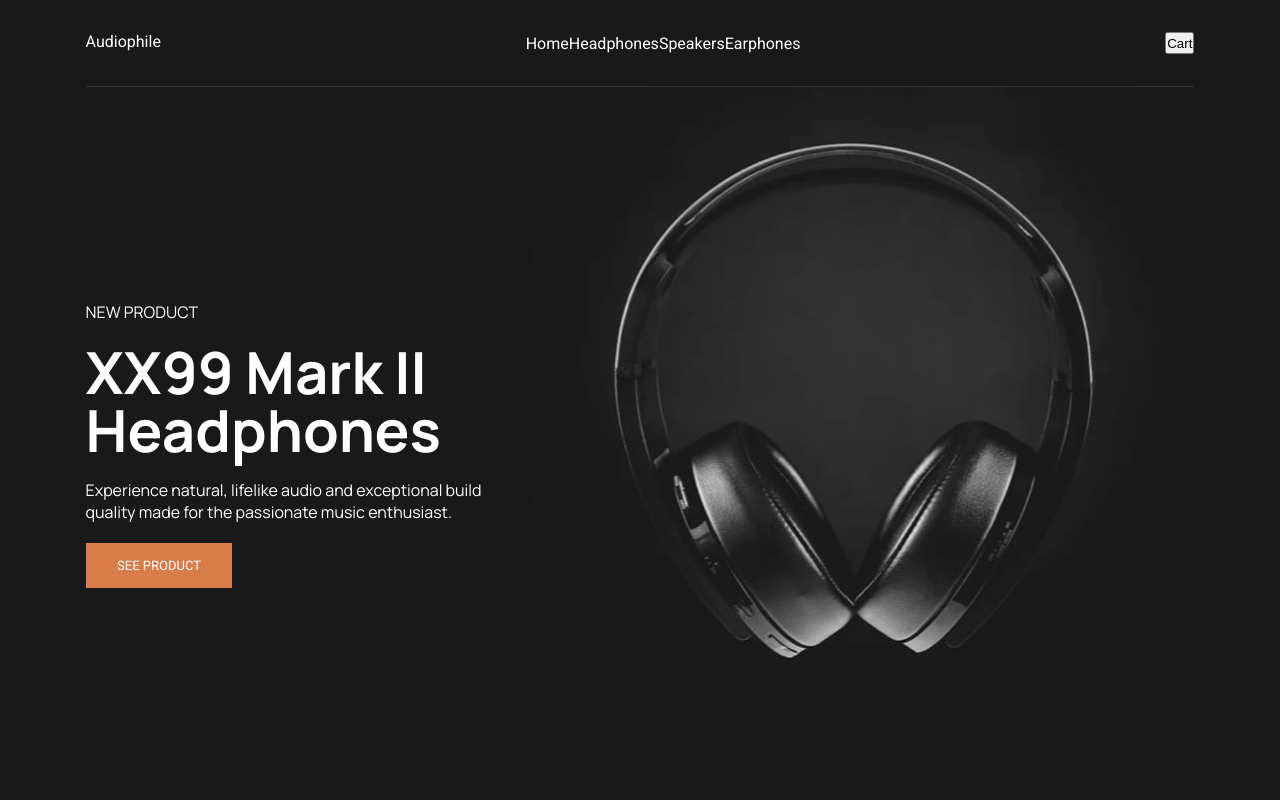
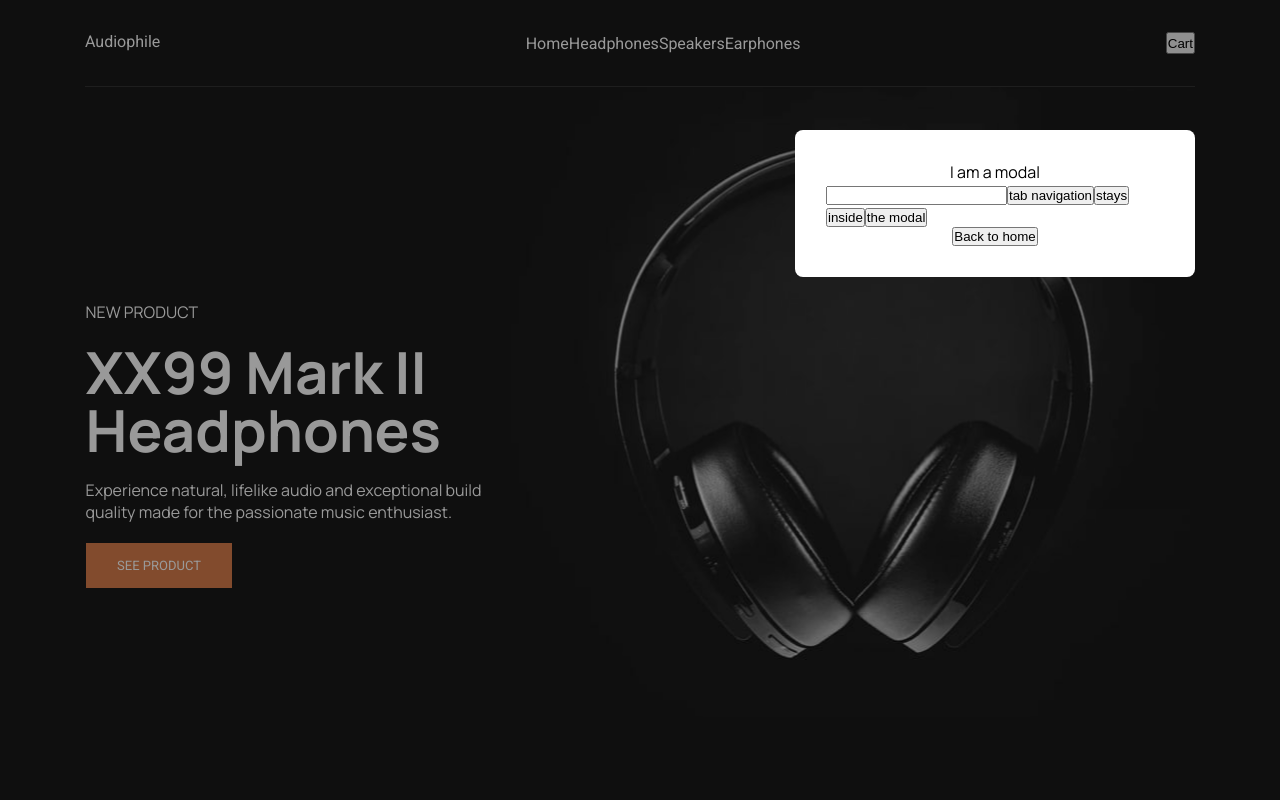
Before and after one commit to bibilashvili-nugo/E-Commerce, a React (Vite) app: page / in a window 1280 px wide. Both pictures are taken after a click on the button "Cart". Shown: the top 800 px of the page. Built offline with nearby package versions, Linux system fonts and the light colour scheme.

Commit message:
lesson 7
update

```diff
--- a/package.json
+++ b/package.json
@@ -10,10 +10,12 @@
     "preview": "vite preview"
   },
   "dependencies": {
+    "@types/react-modal": "^3.16.3",
     "classnames": "^2.5.1",
     "json-server": "^1.0.0-beta.1",
     "react": "^18.2.0",
     "react-dom": "^18.2.0",
+    "react-modal": "^3.16.1",
     "react-router-dom": "^6.23.1"
   },
   "devDependencies": {
--- a/src/components/navbar/Navbar.tsx
+++ b/src/components/navbar/Navbar.tsx
@@ -1,7 +1,13 @@
+import { useState } from "react";
 import "./navbar.css";
+import Modal from "react-modal";
+import { useNavigate } from "react-router-dom";
 
 const Navbar = () => {
+  const [modalIsOpen, setIsOpen] = useState(false);
+  const navigate = useNavigate();
   return (
+    <>
       <header className="navbar">
         <div className="container navbar-container">
           <a href="#" className="navbar-logo">
@@ -13,9 +19,38 @@ const Navbar = () => {
             <a href="#">Speakers</a>
             <a href="#">Earphones</a>
           </nav>
-        <button className="navbar-cart-btn">Cart</button>
+          <button onClick={() => setIsOpen(true)} className="navbar-cart-btn">
+            Cart
+          </button>
         </div>
       </header>
+
+      <Modal
+        onAfterOpen={() => (document.body.style.overflow = "hidden")}
+        onAfterClose={() => (document.body.style.overflow = "auto")}
+        className="card-modal"
+        isOpen={modalIsOpen}
+        shouldCloseOnOverlayClick={true}
+        onRequestClose={() => setIsOpen(false)}
+      >
+        <div>I am a modal</div>
+        <form>
+          <input />
+          <button>tab navigation</button>
+          <button>stays</button>
+          <button>inside</button>
+          <button>the modal</button>
+        </form>
+        <button
+          onClick={() => {
+            setIsOpen(false);
+            navigate("/checkout");
+          }}
+        >
+          Back to home
+        </button>
+      </Modal>
+    </>
   );
 };
 
--- a/src/components/navbar/navbar.css
+++ b/src/components/navbar/navbar.css
@@ -1,6 +1,6 @@
 .navbar {
   background-color: #191919;
-  padding: 0 24px;
+  /* padding: 0 24px; */
   color: white;
 }
 
--- a/src/components/ui/input/Input.tsx
+++ b/src/components/ui/input/Input.tsx
@@ -7,6 +7,8 @@ type InputProps = {
   placeholder?: string;
   label?: null | string;
   id?: string;
+  errorMsg?: string;
+  name?: string;
 };
 
 const Input = ({
@@ -15,32 +17,40 @@ const Input = ({
   placeholder = "",
   label = null,
   id = "",
+  errorMsg = "",
+  name = "",
 }: InputProps) => {
   // space
 
   if (type === "radio") {
-    <div>
-      <input
-        type="radio"
-        id={id}
+    return (
+      <div
         className={classNames({
-          "input-error": isError,
+          "radio-input-wrapper": true,
+          error: isError,
         })}
-      />
-      {label ? <label htmlFor={id}>{label}</label> : null}
-    </div>;
+      >
+        <input type="radio" name={name} id={id} className={classNames({})} />
+        {label ? <label htmlFor={id}>{label}</label> : null}
+      </div>
+    );
   }
 
   return (
     <>
       {/* <input className={`input ${isError ? "input-error" : ""}`} type={type} /> */}
-      <div className="input-wrapper">
+      <div
+        className={classNames({
+          "input-wrapper": true,
+          error: isError,
+        })}
+      >
         {label ? <label htmlFor={id}>{label}</label> : null}
+        {isError ? <p className="error-msg">{errorMsg}</p> : null}
         <input
           id={id}
           className={classNames({
             input: true,
-            "input-error": isError,
           })}
           placeholder={placeholder}
           type={type}
--- a/src/components/ui/input/input.css
+++ b/src/components/ui/input/input.css
@@ -2,11 +2,18 @@
   display: inline-flex;
   flex-direction: column;
   gap: 9px;
+  position: relative;
+  padding-top: 25px;
 }
 
 .input-wrapper label {
   color: black;
   font-weight: bold;
+  font-size: 12px;
+
+  position: absolute;
+  top: 0;
+  left: 0;
 }
 
 .input {
@@ -27,7 +34,41 @@
   color: rgba(0, 0, 0, 0.4);
 }
 
-.input-error {
+.input-wrapper.error .input {
   color: var(--color-danger);
   border: 2px solid var(--color-danger);
 }
+
+.input-wrapper.error label {
+  color: var(--color-danger);
+}
+
+.input-wrapper.error .error-msg {
+  color: var(--color-danger);
+  position: absolute;
+
+  top: 0;
+  right: 0;
+  font-size: 12px;
+}
+
+/* radio input wraper */
+.radio-input-wrapper {
+  display: inline-flex;
+  border: 1px solid var(--color-primary);
+  font-size: 14px;
+  font-weight: bold;
+  padding: 18px 24px;
+  min-width: 240px;
+
+  /* margin: 20px 0; */
+  border-radius: 8px;
+  gap: 5px;
+  align-items: center;
+}
+
+.radio-input-wrapper input {
+  accent-color: var(--color-primary);
+  width: 20px;
+  height: 20px;
+}
--- a/src/components/ui/number-input/NumberInput.tsx
+++ b/src/components/ui/number-input/NumberInput.tsx
@@ -1,9 +1,16 @@
-const NumberInput = () => {
+import "./number-input.css";
+
+type Props = {
+  number: number;
+  setNumber: React.Dispatch<React.SetStateAction<number>>;
+};
+
+const NumberInput = ({ number, setNumber }: Props) => {
   return (
-    <div>
-      <button>-</button>
-      <span>1</span>
-      <button>+</button>
+    <div className="number-input-wrapper">
+      <button onClick={() => setNumber(number - 1)}>-</button>
+      <span>{number}</span>
+      <button onClick={() => setNumber(number + 1)}>+</button>
     </div>
   );
 };
--- /dev/null
+++ b/src/components/ui/number-input/number-input.css
@@ -0,0 +1,28 @@
+.number-input-wrapper {
+  display: flex;
+}
+
+.number-input-wrapper button,
+.number-input-wrapper span {
+  width: 40px;
+  height: 48px;
+  background-color: #f1f1f1;
+
+  display: flex;
+  align-items: center;
+  justify-content: center;
+  font-size: 13px;
+  color: black;
+  outline: none;
+  border: none;
+  font-weight: bold;
+}
+
+.number-input-wrapper button {
+  color: rgba(0, 0, 0, 0.25);
+  cursor: pointer;
+}
+
+.number-input-wrapper button:hover {
+  color: var(--color-primary);
+}
--- a/src/index.css
+++ b/src/index.css
@@ -41,3 +41,46 @@ img {
   margin: auto;
   max-width: 1110px;
 }
+
+.ReactModal__Overlay {
+  background-color: hsla(0, 0%, 0%, 0.4) !important;
+  display: flex;
+  justify-content: center;
+  align-items: center;
+}
+
+.checkout-modal {
+  /* inset: none; */
+  width: 540px;
+  max-width: 100%;
+  height: 700px;
+  max-height: 100%;
+  background-color: white;
+  border-radius: 8px;
+  padding: 48px;
+}
+
+.card-modal {
+  position: absolute;
+  top: 130px;
+  right: 0%;
+  margin-right: 5%;
+
+  width: 400px;
+  max-width: 100%;
+
+  background-color: white;
+
+  border-radius: 8px;
+  padding: 31px;
+
+  display: flex;
+  flex-direction: column;
+  align-items: center;
+}
+
+@media (min-width: 1200px) {
+  .card-modal {
+    margin-right: calc((100vw - 1110px) / 2);
+  }
+}
--- a/src/pages/Checkout.tsx
+++ b/src/pages/Checkout.tsx
@@ -1,5 +1,43 @@
+import { useState } from "react";
+import Modal from "react-modal";
+import { useNavigate } from "react-router-dom";
+
 const Checkout = () => {
-  return <div>Checkout</div>;
+  const [modalIsOpen, setIsOpen] = useState(false);
+  const navigate = useNavigate();
+
+  return (
+    <div>
+      <h1>Check Out</h1>
+      <button onClick={() => setIsOpen(true)}>Open Modal</button>
+
+      <Modal
+        onAfterOpen={() => (document.body.style.overflow = "hidden")}
+        onAfterClose={() => (document.body.style.overflow = "auto")}
+        className="checkout-modal"
+        isOpen={modalIsOpen}
+        shouldCloseOnOverlayClick={true}
+        onRequestClose={() => setIsOpen(false)}
+      >
+        <div>I am a modal</div>
+        <form>
+          <input />
+          <button>tab navigation</button>
+          <button>stays</button>
+          <button>inside</button>
+          <button>the modal</button>
+        </form>
+        <button
+          onClick={() => {
+            setIsOpen(false);
+            navigate("/");
+          }}
+        >
+          Back to home
+        </button>
+      </Modal>
+    </div>
+  );
 };
 
 export default Checkout;
--- a/src/pages/Home.tsx
+++ b/src/pages/Home.tsx
@@ -1,11 +1,15 @@
+import { useState } from "react";
 import AudioGearSection from "../components/audio-gear-section/AudioGearSection";
 import Hero from "../components/hero/Hero";
 import ProductsSection from "../components/products-section/ProductsSection";
 import SpeakerSection from "../components/speaker-section/SpeakerSection";
 import Input from "../components/ui/input/Input";
+import NumberInput from "../components/ui/number-input/NumberInput";
 // import Navbar from "../components/navbar/Navbar";
 
 const Home = () => {
+  const [num, setNum] = useState(2);
+
   return (
     <>
       <Hero />
@@ -13,12 +17,39 @@ const Home = () => {
       <SpeakerSection />
       <AudioGearSection />
 
-      <Input
-        label={"email"}
-        type="text"
-        isError={false}
-        placeholder="Insert your name"
-      />
+      <div className="container">
+        <Input
+          isError={true}
+          errorMsg="Wrong Email"
+          type="text"
+          placeholder="Insert your name"
+          label="email"
+        />
+        <br />
+        <NumberInput number={num} setNumber={setNum} />
+        <div
+          style={{
+            display: "flex",
+            flexDirection: "column",
+            gap: "20px",
+            alignItems: "start",
+            margin: "20px 0",
+          }}
+        >
+          <Input
+            name="payment-type"
+            type="radio"
+            placeholder="Insert your name"
+            label="E-Money"
+          />
+          <Input
+            name="payment-type"
+            type="radio"
+            placeholder="Insert your name"
+            label="Cash On"
+          />
+        </div>
+      </div>
       <br />
       <br />
       <br />
```
Also changed, not shown: 1 other file (tests, documents, lock files or other folders). Lines whose indentation alone changed are shown as unchanged.
